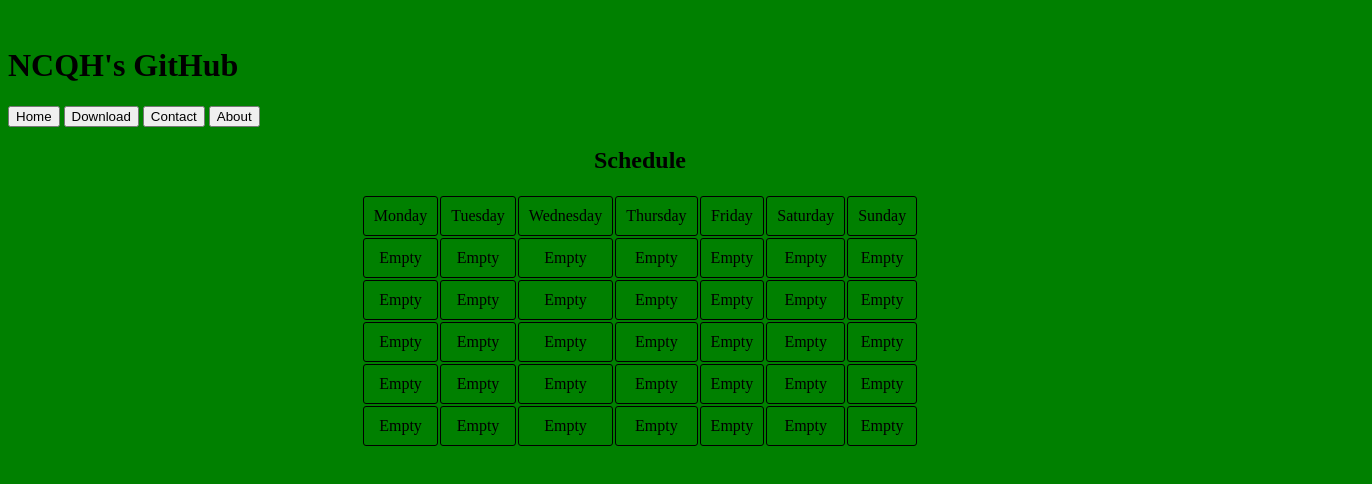
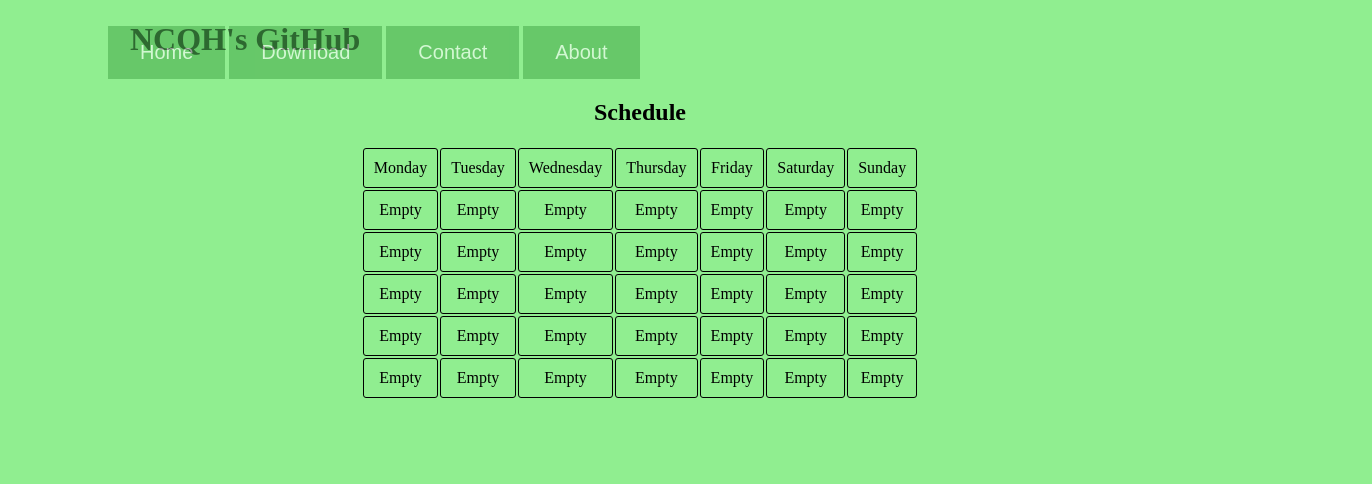
Before and after one commit to NCQH/Creat-www, a plain HTML site: page index.html in a window 1280 px wide. Shown: the whole page, 1372 px wide, since content can reach past the window. Drawn offline with Linux system fonts and the light colour scheme.

Commit message:
Update common.css

```diff
--- a/common.css
+++ b/common.css
@@ -7,5 +7,46 @@ tr, td {
 }
 
 body {
-    background-color: green;
+    background-color: lightgreen;
 }
+button {
+    background-color: #4CAF50;
+    opacity: 0.6;
+    border:  none;
+    color: white;
+    padding: 15px 32px;
+    text-align: center;
+    text-decoration: none;
+    display: inline-block;
+    font-size: 20px;
+    transition-duration: 0.4s;
+}
+
+#tag {
+    left: 100px;
+    top: auto;
+    position: relative;
+}
+
+button:hover {
+    background-color: white;
+    color: black;
+    box-shadow: 0 12px 16px 0 rgba(0,0,0,0.24), 0 17px 50px 0 rgba(0,0,0,0.19);
+    cursor: pointer;
+}
+
+img {
+    max-width: 100px;
+    position: relative;
+}
+
+h1 {
+    position: absolute;
+    left: 130px;
+    top: 0;
+}
+
+button img {
+    max-width: 40px;
+    margin: 0;
+}
```
